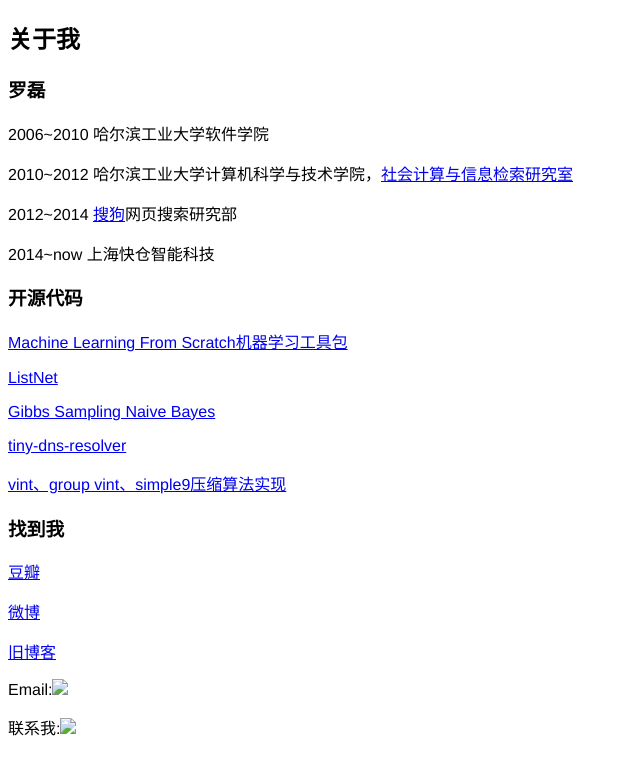
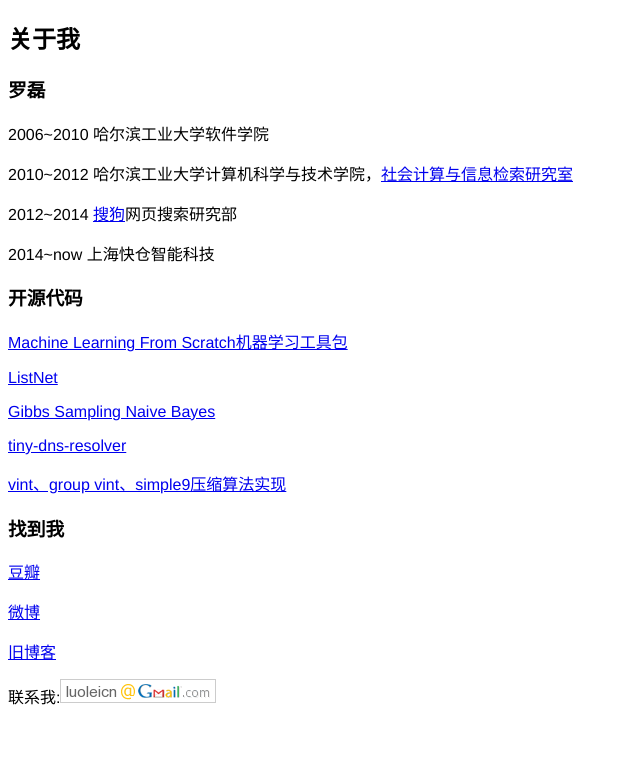
Before and after one commit to luoleicn/luoleicn.github.io, a Jekyll site: the page built from about.html, in a window 1280 px wide. Shown: the top 775 px of the page, without its empty margins (0-640 px from the left). Built offline with Jekyll 4.4.1, drawn with Linux system fonts in a browser that asks for light colours; Markdown is read by kramdown in place of the engine named in the settings.

Commit message:
change url

```diff
--- a/_layouts/default.html
+++ b/_layouts/default.html
@@ -27,7 +27,7 @@
 	{{ content }}
 </div>
 
-<p>联系我:<img src="http://luoleicn.github.io/blog/source/images/email.png"</p>
+<p>联系我:<img src="http://luoleicn.github.io/source/images/email.png"</p>
 
 
 </body>
--- a/_layouts/math.html
+++ b/_layouts/math.html
@@ -40,7 +40,7 @@
 	{{ content }}
 </div>
 
-<p>联系我:<img src="http://luoleicn.github.io/blog/source/images/email.png"</p>
+<p>联系我:<img src="http://luoleicn.github.io/source/images/email.png"</p>
 
 </body>
 </html>
--- a/about.html
+++ b/about.html
@@ -23,4 +23,3 @@
 <p><a href="http://www.douban.com/people/luoleicn/">豆瓣</a></p>
 <p><a href="http://weibo.com/luoleicn">微博</a></p>
 <p><a href="http://blog.csdn.net/luoleicn">旧博客</a></p>
-<p>Email:<img src="http://luoleicn.github.io/blog/source/images/email.png"</p>
```
